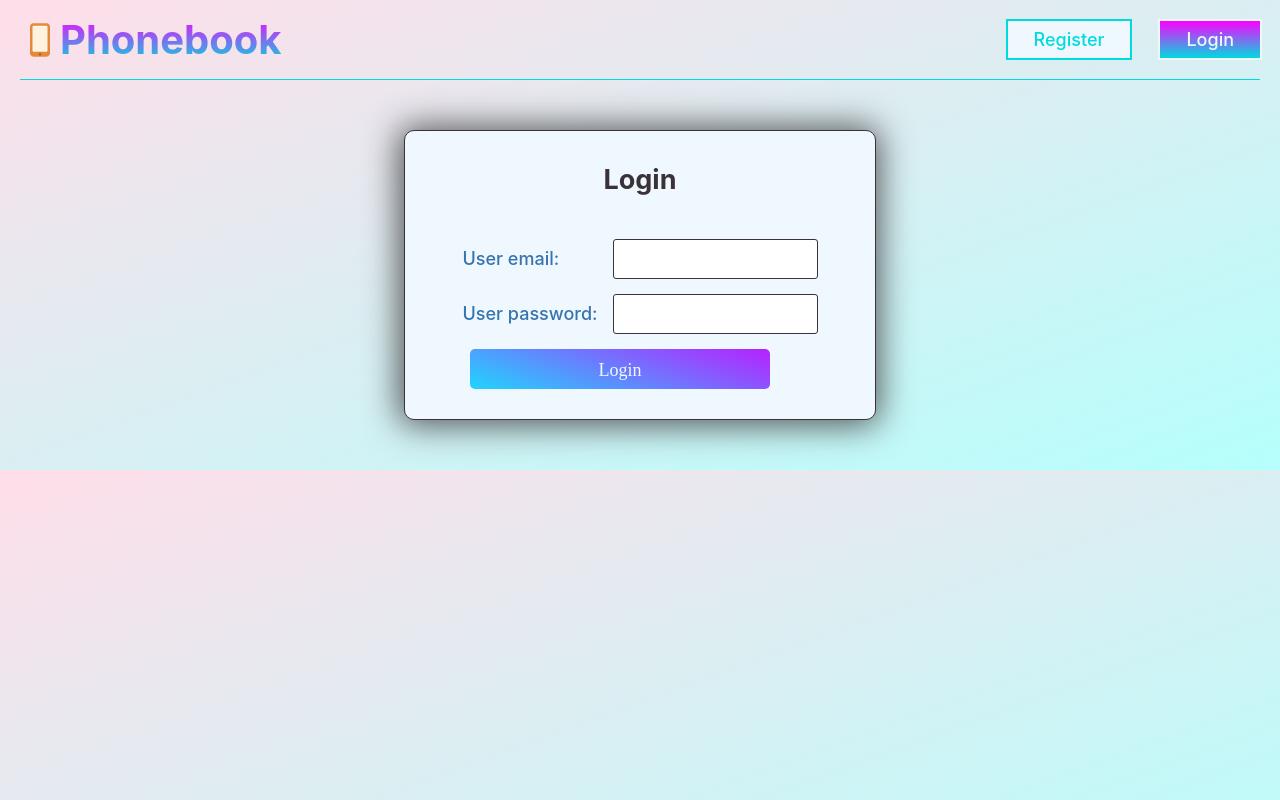
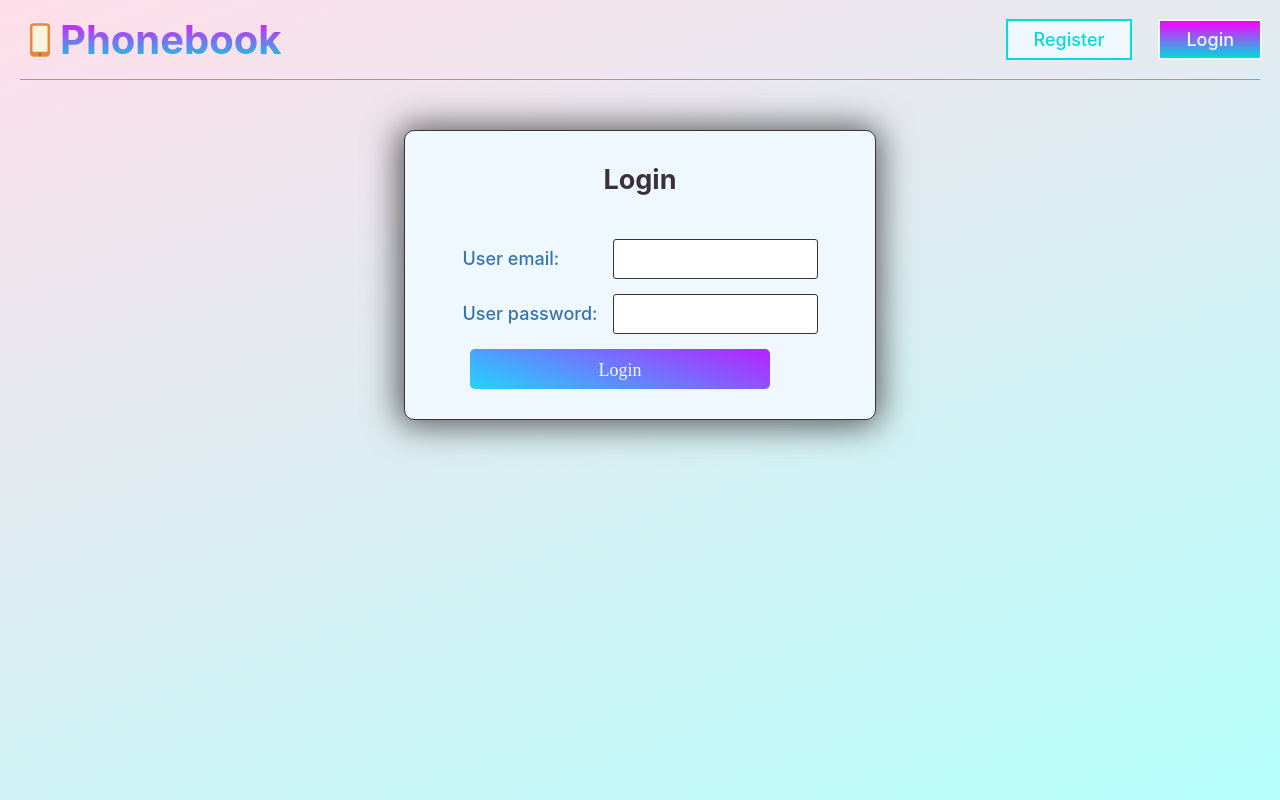
Before and after one commit to Iryna220/goit-react-hw-08-phonebook, a React (Create React App) app: page /goit-react-hw-08-phonebook/login in a window 1280 px wide. Built offline with nearby package versions, Linux system fonts and the light colour scheme.

Commit message:
update
fixed style

```diff
--- a/src/components/MyContacts/MyContacts.module.css
+++ b/src/components/MyContacts/MyContacts.module.css
@@ -6,7 +6,7 @@
   font-size: 18px;
   font-weight: 500;
   color: rgba(59, 50, 57, 1);
-  margin: 50px auto;
+  margin: 0 auto;
   width: 450px;
   padding: 10px;
   border: 1px solid rgba(59, 50, 57, 1);
--- a/src/index.css
+++ b/src/index.css
@@ -9,6 +9,8 @@ body {
   -moz-osx-font-smoothing: grayscale;
   background-color: #ffdee9;
   background-image: linear-gradient(160deg, #ffdee9 0%, #b5fffc 100%);
+  margin: 0;
+  height: 100vh;
 }
 
 code {
```
